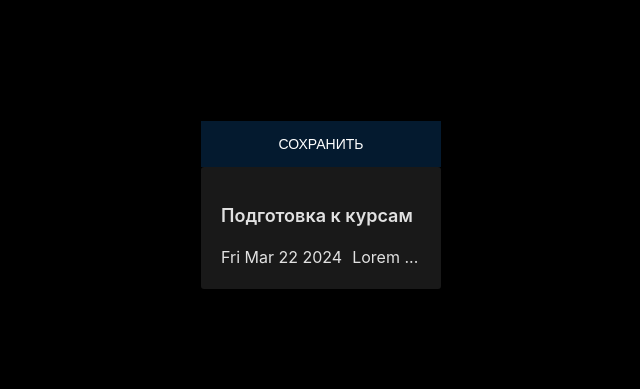
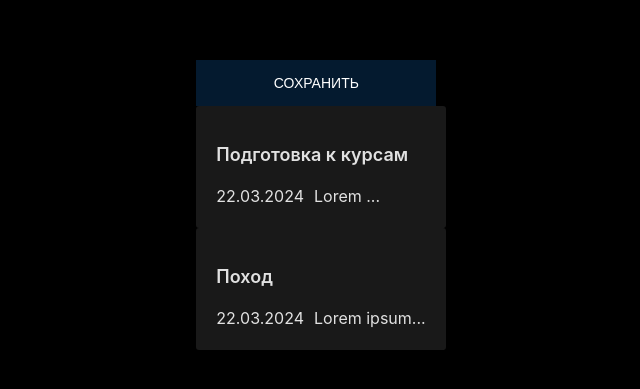
Before and after one commit to ITboo/purpleschool-react-basics, a React (Vite) app in the folder journal/: page / in a window 1280 px wide. Shown: the part 195-584 px from the top of the page, without its empty margins (319-959 px from the left). Built offline with nearby package versions, Linux system fonts and the light colour scheme.

Commit message:
feat: add props to components and format date with Intl API

```diff
--- a/journal/src/App.jsx
+++ b/journal/src/App.jsx
@@ -4,11 +4,32 @@ import JournalItem from './components/JournalItem/JournalItem';
 
 function App() {
 
+  const data = [
+    {
+      title: 'Подготовка к курсам',
+      date: new Date(),
+      text: 'Lorem ...'
+    },
+    {
+      title: 'Поход',
+      date: new Date(),
+      text: 'Lorem ipsum...'
+    }
+  ];
 
   return (
     <>
       <Button />
-      <JournalItem />
+      <JournalItem
+        text={data[0].text}
+        title={data[0].title}
+        date={data[0].date}
+      />
+      <JournalItem
+        text={data[1].text}
+        title={data[1].title}
+        date={data[1].date}
+      />
     </>
   );
 }
--- a/journal/src/components/JournalItem/JournalItem.jsx
+++ b/journal/src/components/JournalItem/JournalItem.jsx
@@ -1,18 +1,16 @@
 import './JournalItem.css';
 
-const JournalItem = () => {
-    const title = 'Подготовка к курсам';
-    const date =new Date();
-    const text = 'Lorem ...';
+const JournalItem = ({ title, date, text }) => {
+
     return (
         <div className="journal-item">
             <h2 className="journal-item__header">{title}</h2>
             <div className="journal-item__body">
-                <div className="journal-item__date">{date.toDateString()}</div>
+                <div className="journal-item__date">{new Intl.DateTimeFormat('ru-RU').format(date)}</div>
                 <div className="journal-item__text">{text}</div>
             </div>
         </div>
-    )
-}
+    );
+};
 
 export default JournalItem;
```
